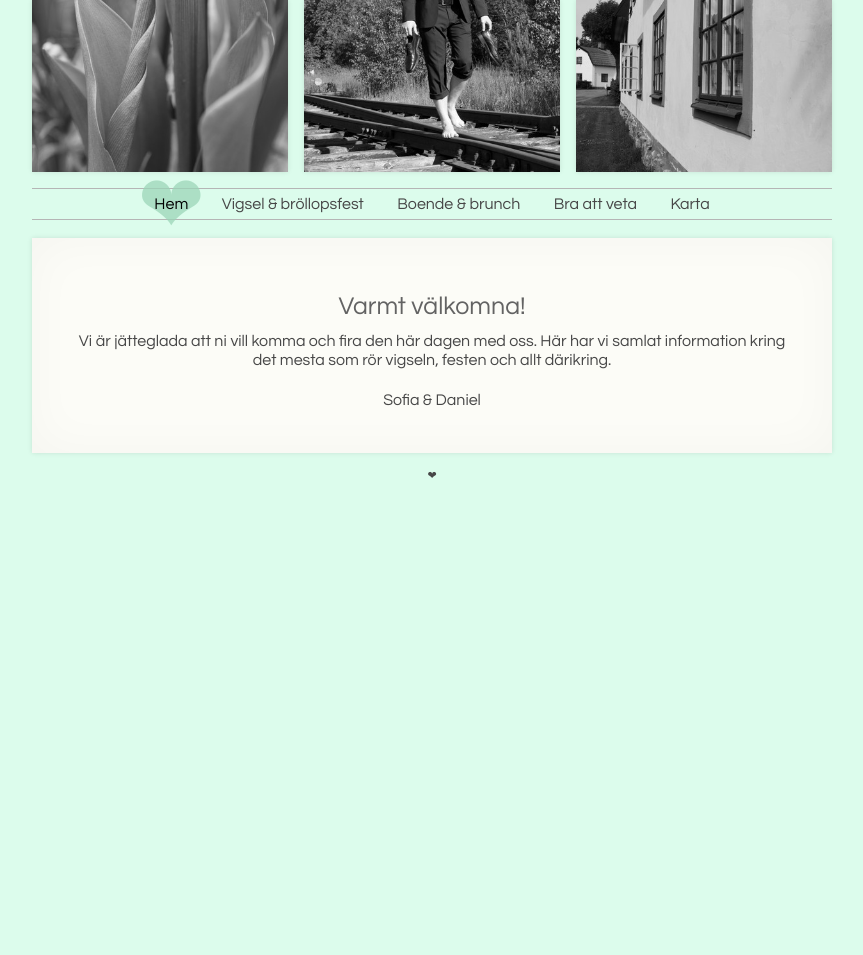
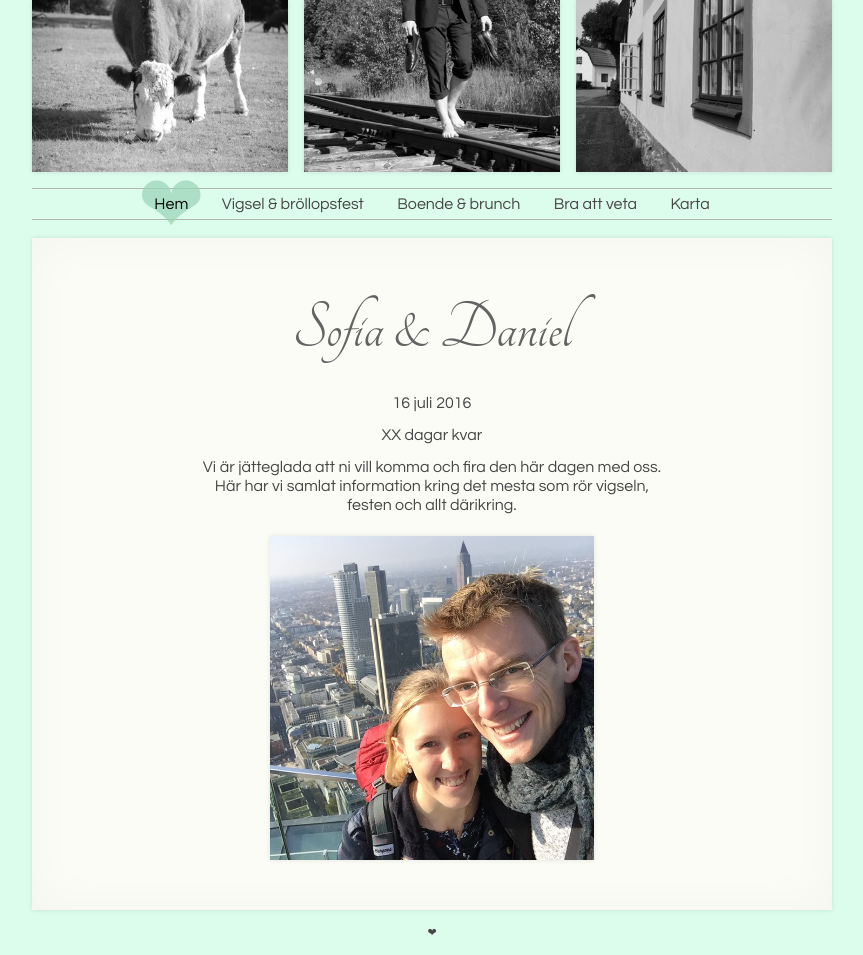
Before and after one commit to stigdanielek/stigdanielek.github.io, a Jekyll site: the page built from index.html, in a window 1280 px wide. Shown: the whole page, without its empty margins (208-1071 px from the left). Built offline with Jekyll 4.4.1, drawn with Linux system fonts in a browser that asks for light colours; before the commit the page ends 900 px from its top, so only the background shows below that.

Commit message:
Pictures.

```diff
--- a/_includes/header.html
+++ b/_includes/header.html
@@ -5,7 +5,7 @@
     </div>
     <div class="header-images">
       <a href="/">
-        <img src="/images/flowers-web.jpg">
+        <img src="/images/cow.jpg">
         <img src="/images/shoes-web.jpg">
         <img src="/images/windows-web.jpg">
       </a>
--- a/css/style.css
+++ b/css/style.css
@@ -145,6 +145,11 @@ img {
 }
 
 
+h1.home-text {
+  font-family: "Tangerine";
+  font-size: 70px;
+  margin-bottom: 30px;
+}
 
 .home-text {
   text-align: center;
@@ -184,6 +189,16 @@ img {
   float: left;
   padding: 0 15px;
   width: 100%;
+}
+
+[class*="col-"] > img {
+  margin: 30px auto;
+  width: 80%;
+
+
+  -webkit-box-shadow: 0 0 4px rgba(0, 0, 0, 0.2), inset 0 0 50px rgba(0, 0, 0, 0.1);
+  -moz-box-shadow: 0 0 4px rgba(0, 0, 0, 0.2), inset 0 0 50px rgba(0, 0, 0, 0.1);
+  box-shadow: 0 0 5px rgba(0, 0, 0, 0.1), inset 0 0 50px rgba(0, 0, 0, 0.03);
 }
 
 /*Tablets*/
@@ -239,8 +254,8 @@ img {
     line-height: 1em;
     position: absolute;
     top: -0.34em;
-    left: -0.5em;
-    right: -0.5em;
+    left: -0.1em;
+    right: -0.1em;
     bottom: 0;
     z-index: 1;
     -webkit-text-size-adjust: 110%;
@@ -267,6 +282,11 @@ img {
     width: 32%;
   }
 
+  [class*="col-"] > img {
+    margin: 60px auto 0;
+    width: 100%;
+  }
+
 }
 
 /* Desktop */
@@ -284,4 +304,9 @@ img {
   .col-11 { width: 91.66%; }
   .col-12 { width: 100%; }
   body { width: 800px; }
+
+  [class*="col-"] > img {
+    margin: 20px auto;
+    width: 70%;
+  }
 }
--- a/index.html
+++ b/index.html
@@ -3,19 +3,33 @@ title: Hem
 ---
 
 <div class="row">
-  <div class="col-12">
+
+  <div class="col-2 col-m-1">&nbsp;</div>
+
+  <div class="col-8 col-m-10">
     <h1 class="home-text">
-      Varmt välkomna!
+      Sofia &amp; Daniel
     </h1>
-  </div>
-  <div class="col-12">
+
+    <p class="home-text">
+      16 juli 2016
+    </p>
+    <p class="home-text">
+      XX dagar kvar
+    </p>
+
     <p class="home-text">
       Vi är jätteglada att ni vill komma och fira den här dagen med oss. Här har vi samlat information kring det mesta som rör vigseln, festen och allt därikring.
     </p>
+
+
+
+    <img src="/images/main-tower.jpg" style="width: 70%">
+
+
+
+
   </div>
-  <div class="col-12">
-    <p class="home-text">
-      Sofia &amp; Daniel
-    </p>
-  </div>
+
+  <div class="col-2 col-m-1"></div>
 </div>
```
Also changed, not shown: boende/index.html (+19 -1 lines), fest/index.html (+14 -1 lines), veta/index.html (+9 -1 lines), images/brunch.jpg (added), images/church.jpg (added), images/cow.jpg (added), images/glass.jpg (added), images/main-tower.jpg (added), images/oregrund.jpg (added), images/rose.jpg (added), images/strawberries.jpg (added).
